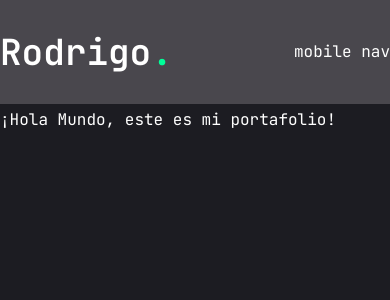
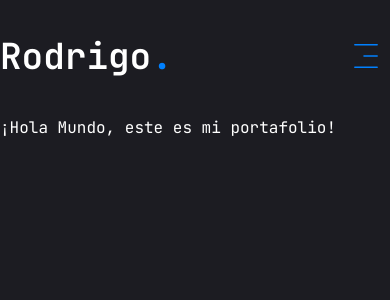
Before and after one commit to Rojerr9241/my-portafolio, a Next.js app: page / in a window 390 px wide. Shown: the top 300 px of the page. Built offline with nearby package versions, Linux system fonts and the light colour scheme.

Commit message:
feat: MobileNav & accent colors

```diff
--- a/package.json
+++ b/package.json
@@ -17,6 +17,7 @@
     "radix-ui": "^1.5.0",
     "react": "19.2.4",
     "react-dom": "19.2.4",
+    "react-icons": "^5.6.0",
     "shadcn": "^4.11.0",
     "tailwind-merge": "^3.6.0",
     "tw-animate-css": "^1.4.0"
--- a/src/app/globals.css
+++ b/src/app/globals.css
@@ -49,8 +49,8 @@
   /* Así de fácil registras la fuente en Tailwind v4: */
   --font-primary: var(--font-jetbrainsMono);
   --color-primary: #1c1c22;
-  --color-accent: #00ff99;
-  --color-accent-hover: #00e187;
+  --color-accent: #0080ff;
+  --color-accent-hover: #00BFFF;
 }
 
 :root {
--- a/src/components/Header.tsx
+++ b/src/components/Header.tsx
@@ -3,10 +3,11 @@ import { Button } from "./ui/button"
 
 // components
 import Nav from "./Nav"
+import MobileNav from "./MobileNav"
 
 const Header = () => {
   return (
-    <header className="py-8 xl:py-12 text-white  bg-pink-50/20">
+    <header className="py-8 xl:py-12 text-white">
       <div className="container mx-auto flex justify-between items-center">
         {/* logo */}
         <Link href={"/"}>
@@ -24,7 +25,7 @@ const Header = () => {
 
         {/* mobile nav */}
         <div className="xl:hidden">
-          mobile nav
+          <MobileNav />
         </div>
 
       </div>
--- /dev/null
+++ b/src/components/MobileNav.tsx
@@ -0,0 +1,52 @@
+"use client"
+
+import {Sheet, SheetContent, SheetTrigger} from '@/components/ui/sheet'
+import { usePathname } from 'next/navigation'
+import Link from 'next/link'
+import { CiMenuFries } from 'react-icons/ci'
+
+const links = [
+  { name: "home", path: "/" },
+  { name: "services", path: "/services" },
+  { name: "resume", path: "/resume" },
+  { name: "work", path: "/work" },
+  { name: "contact", path: "/contact" },
+]
+
+const MobileNav = () => {
+  const pathname = usePathname();
+  return (
+    <>
+      <Sheet>
+        <SheetTrigger className="flex justify-center items-center p-2 rounded-md hover:bg-white/10">
+          <CiMenuFries className='text-[32px] text-accent' />
+        </SheetTrigger>
+        <SheetContent className="flex flex-col">
+            {/* logo */}
+            <div className='text-white mt-32 mb-40 text-center text-2xl'>
+                <Link href={"/"}>
+                <h1 className="text-4xlfont-semibold">
+                  Rodrigo<span className="text-accent">.</span></h1>
+                </Link>
+            </div>
+            {/* nav links */}
+            <nav className="flex flex-col items-center justify-center gap-6">
+                {links.map((link) => (
+                <Link
+                    key={link.name}
+                    href={link.path}
+                    className={`text-lg font-medium capitalize transition-all hover:text-accent-hover ${
+                    pathname === link.path ? "text-accent border-b-2 border-accent hover:border-accent-hover" : "text-muted-foreground"
+                    }`}
+                >
+                    {link.name}
+                </Link>
+                ))}
+            </nav>
+        </SheetContent>
+      </Sheet>
+    </>
+  )
+}
+
+export default MobileNav
--- a/src/components/ui/sheet.tsx
+++ b/src/components/ui/sheet.tsx
@@ -5,7 +5,7 @@ import { Dialog as SheetPrimitive } from "radix-ui"
 
 import { cn } from "@/lib/utils"
 import { Button } from "@/components/ui/button"
-import { XIcon } from "lucide-react"
+import { IoMdClose } from "react-icons/io"
 
 function Sheet({ ...props }: React.ComponentProps<typeof SheetPrimitive.Root>) {
   return <SheetPrimitive.Root data-slot="sheet" {...props} />
@@ -62,7 +62,7 @@ function SheetContent({
         data-slot="sheet-content"
         data-side={side}
         className={cn(
-          "fixed z-50 flex flex-col gap-4 bg-popover bg-clip-padding text-sm text-popover-foreground shadow-lg transition duration-200 ease-in-out data-[side=bottom]:inset-x-0 data-[side=bottom]:bottom-0 data-[side=bottom]:h-auto data-[side=bottom]:border-t data-[side=left]:inset-y-0 data-[side=left]:left-0 data-[side=left]:h-full data-[side=left]:w-3/4 data-[side=left]:border-r data-[side=right]:inset-y-0 data-[side=right]:right-0 data-[side=right]:h-full data-[side=right]:w-3/4 data-[side=right]:border-l data-[side=top]:inset-x-0 data-[side=top]:top-0 data-[side=top]:h-auto data-[side=top]:border-b data-[side=left]:sm:max-w-sm data-[side=right]:sm:max-w-sm data-open:animate-in data-open:fade-in-0 data-[side=bottom]:data-open:slide-in-from-bottom-10 data-[side=left]:data-open:slide-in-from-left-10 data-[side=right]:data-open:slide-in-from-right-10 data-[side=top]:data-open:slide-in-from-top-10 data-closed:animate-out data-closed:fade-out-0 data-[side=bottom]:data-closed:slide-out-to-bottom-10 data-[side=left]:data-closed:slide-out-to-left-10 data-[side=right]:data-closed:slide-out-to-right-10 data-[side=top]:data-closed:slide-out-to-top-10",
+          "fixed z-50 flex flex-col gap-4 bg-primary bg-clip-padding text-sm text-popover-foreground shadow-lg transition duration-200 ease-in-out data-[side=bottom]:inset-x-0 data-[side=bottom]:bottom-0 data-[side=bottom]:h-auto data-[side=bottom]:border-t data-[side=left]:inset-y-0 data-[side=left]:left-0 data-[side=left]:h-full data-[side=left]:w-3/4 data-[side=left]:border-r data-[side=right]:inset-y-0 data-[side=right]:right-0 data-[side=right]:h-full data-[side=right]:w-3/4 data-[side=right]:border-l data-[side=top]:inset-x-0 data-[side=top]:top-0 data-[side=top]:h-auto data-[side=top]:border-b data-[side=left]:sm:max-w-sm data-[side=right]:sm:max-w-sm data-open:animate-in data-open:fade-in-0 data-[side=bottom]:data-open:slide-in-from-bottom-10 data-[side=left]:data-open:slide-in-from-left-10 data-[side=right]:data-open:slide-in-from-right-10 data-[side=top]:data-open:slide-in-from-top-10 data-closed:animate-out data-closed:fade-out-0 data-[side=bottom]:data-closed:slide-out-to-bottom-10 data-[side=left]:data-closed:slide-out-to-left-10 data-[side=right]:data-closed:slide-out-to-right-10 data-[side=top]:data-closed:slide-out-to-top-10",
           className
         )}
         {...props}
@@ -72,11 +72,10 @@ function SheetContent({
           <SheetPrimitive.Close data-slot="sheet-close" asChild>
             <Button
               variant="ghost"
-              className="absolute top-3 right-3"
-              size="icon-sm"
+              className="absolute top-5 right-5 rounded-full hover:bg-white/10"
+              size="icon"
             >
-              <XIcon
-              />
+              <IoMdClose className="text-accent" />
               <span className="sr-only">Close</span>
             </Button>
           </SheetPrimitive.Close>
```
Also changed, not shown: 1 other file (tests, documents, lock files or other folders).
